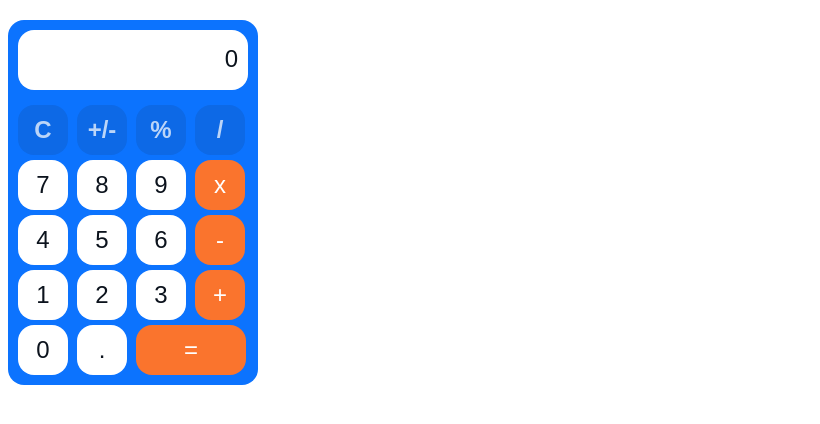
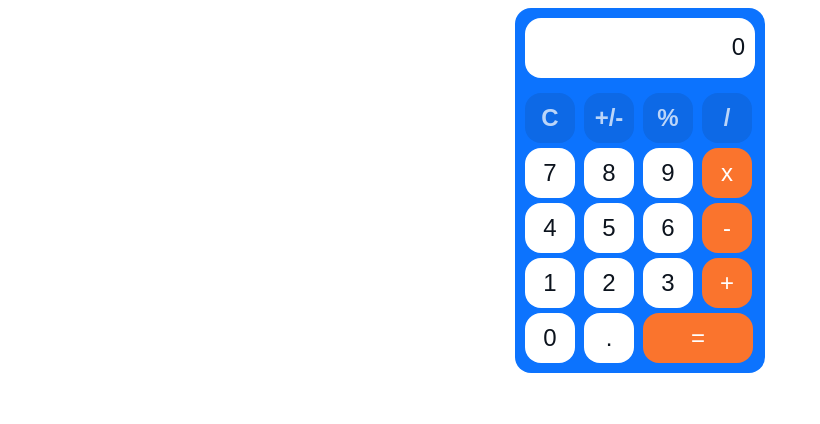
Before and after one commit to zavelitskaya/js, a plain HTML site: page calculator.html in a window 1280 px wide. Shown: the whole page, without its empty margins (0-820 px from the left). Drawn offline with Linux system fonts and the light colour scheme.

Commit message:
add margin: auto for class my-background

```diff
--- a/calculator.css
+++ b/calculator.css
@@ -5,7 +5,7 @@
   height: 340px;
   padding: 10px;
   padding-right: 0px;
-  margin-top: 20px;
+  margin: auto;
   padding-bottom: 15px;
   border-radius: 16px;
 }
```
